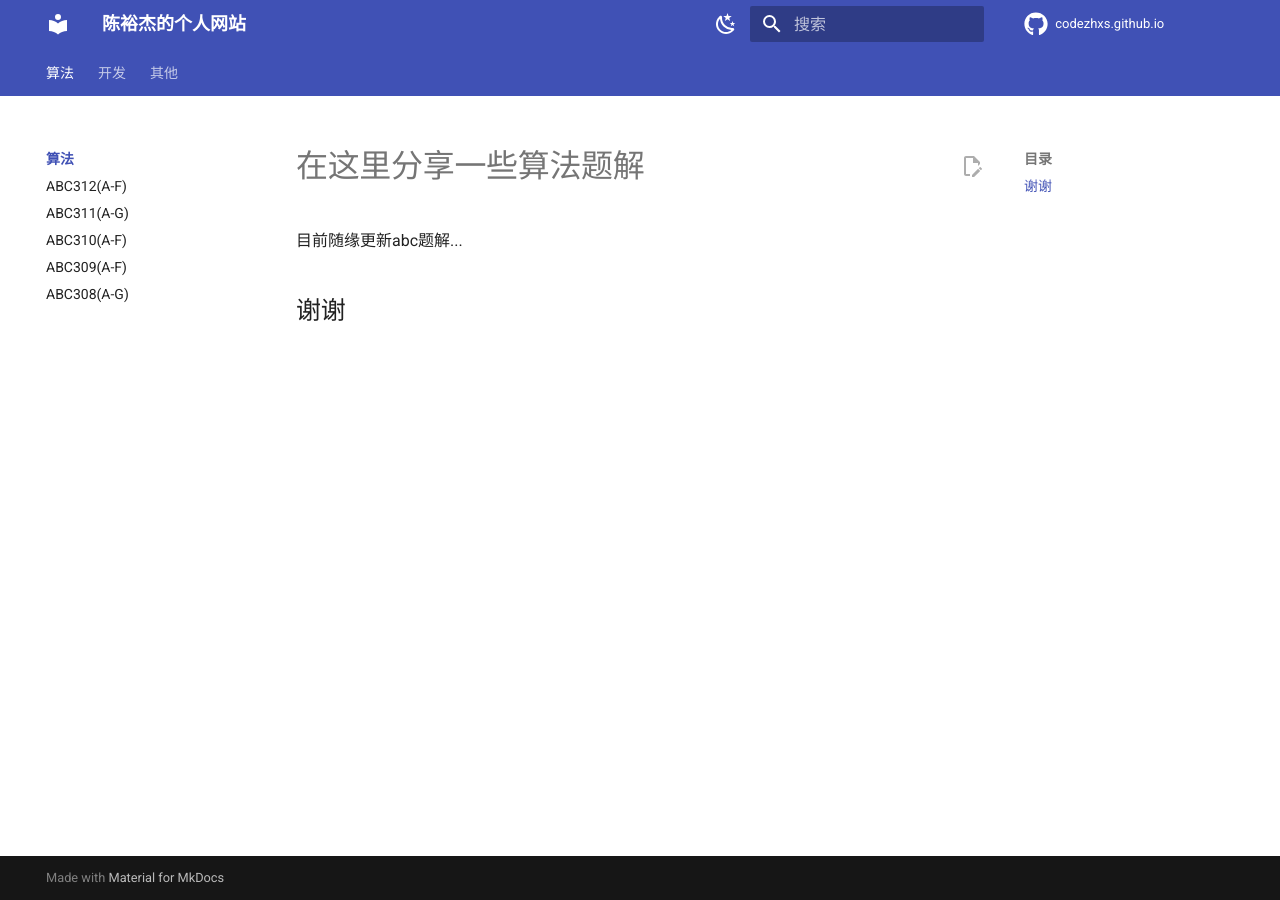
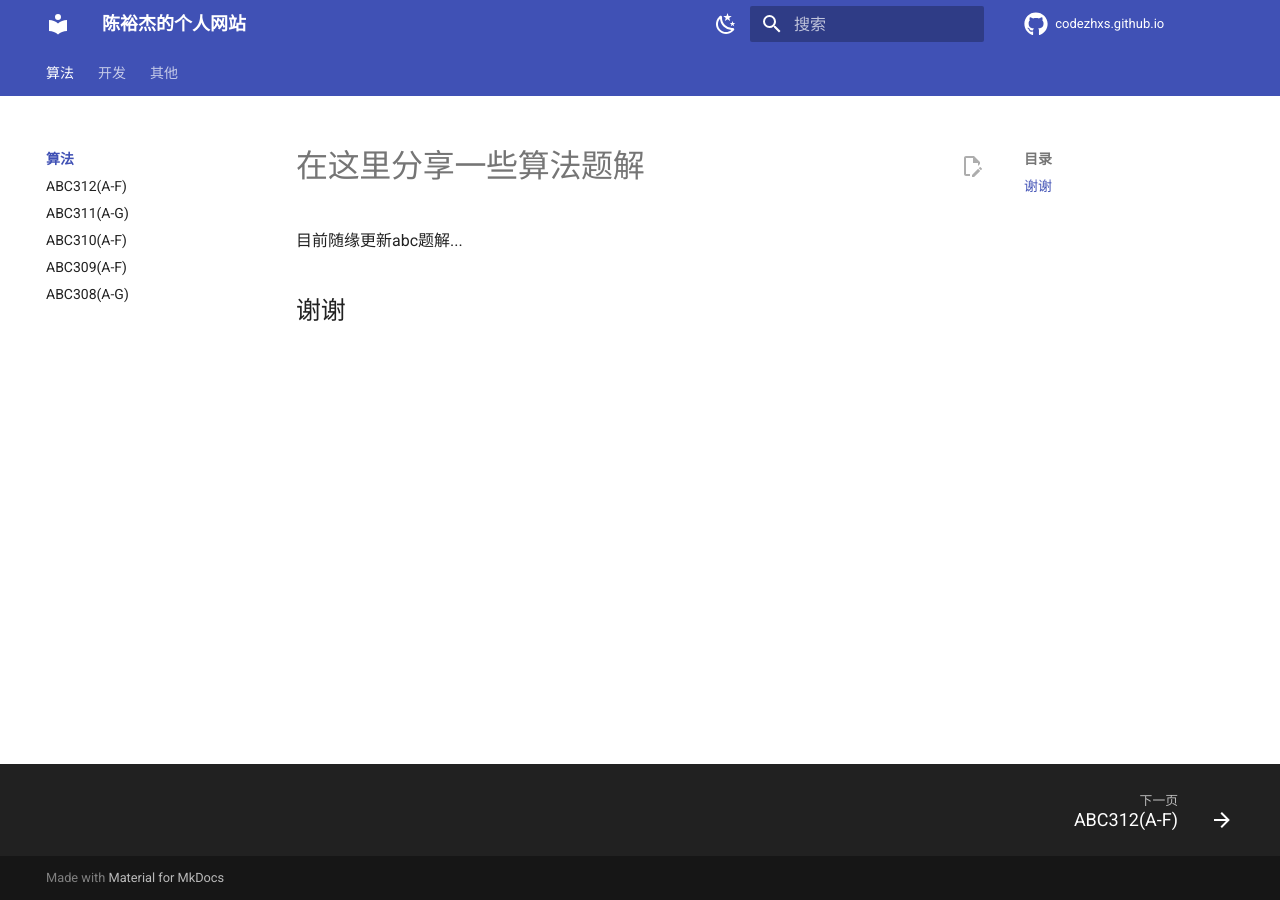
Before and after one commit to CodeZHXS/codezhxs.github.io, an MkDocs documentation site: the page built from docs/algorithm/index.md, in a window 1280 px wide. Built offline with MkDocs 1.6.1 and Material for MkDocs 9.7.7, drawn with Linux system fonts in a browser that asks for light colours; comment, search, counter and statistics services are not loaded.

Commit message:
try footer

```diff
--- a/mkdocs.yml
+++ b/mkdocs.yml
@@ -108,5 +108,5 @@ extra_javascript:
   - https://cdn.jsdelivr.net/npm/mathjax@3/es5/tex-mml-chtml.js
 
 extra_css:
-  - mkdocs/css/no-footer.css # 不使用底部的翻页
+  # - mkdocs/css/no-footer.css # 不使用底部的翻页
   - mkdocs/css/unordered-list-symbols.css # multiplt unordered list symbols
```
Also changed, not shown: 1 other file.
